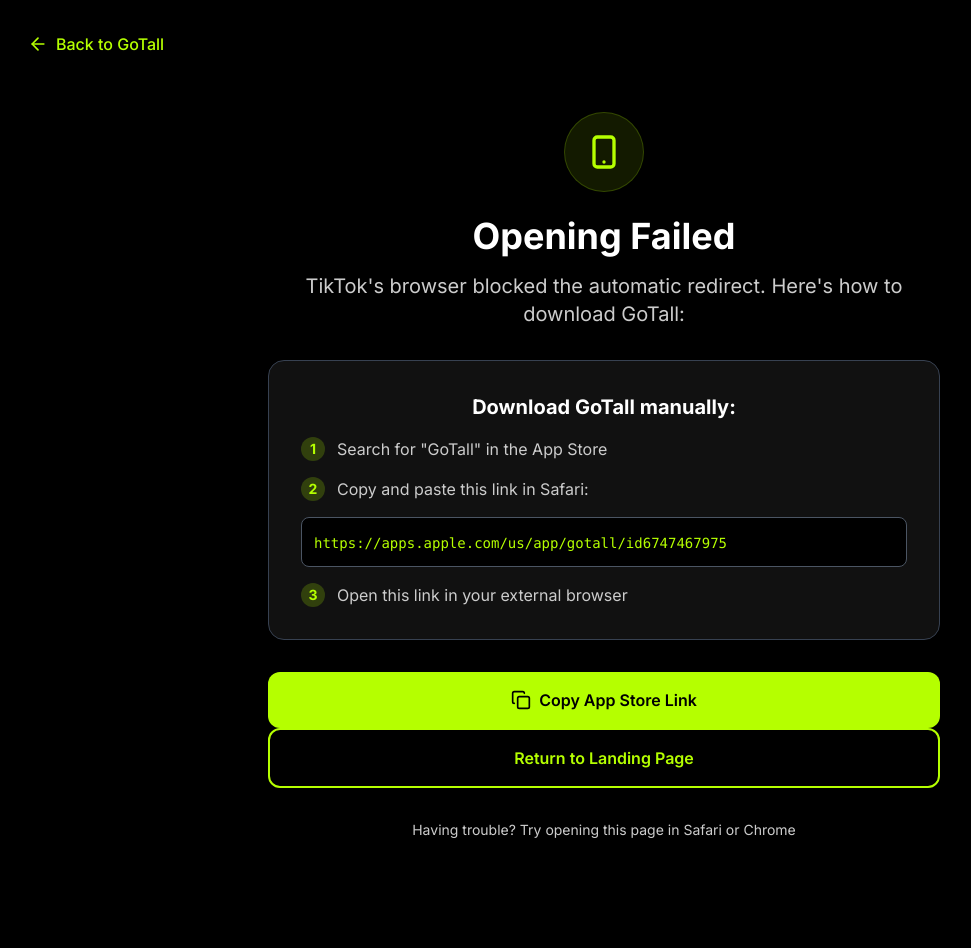
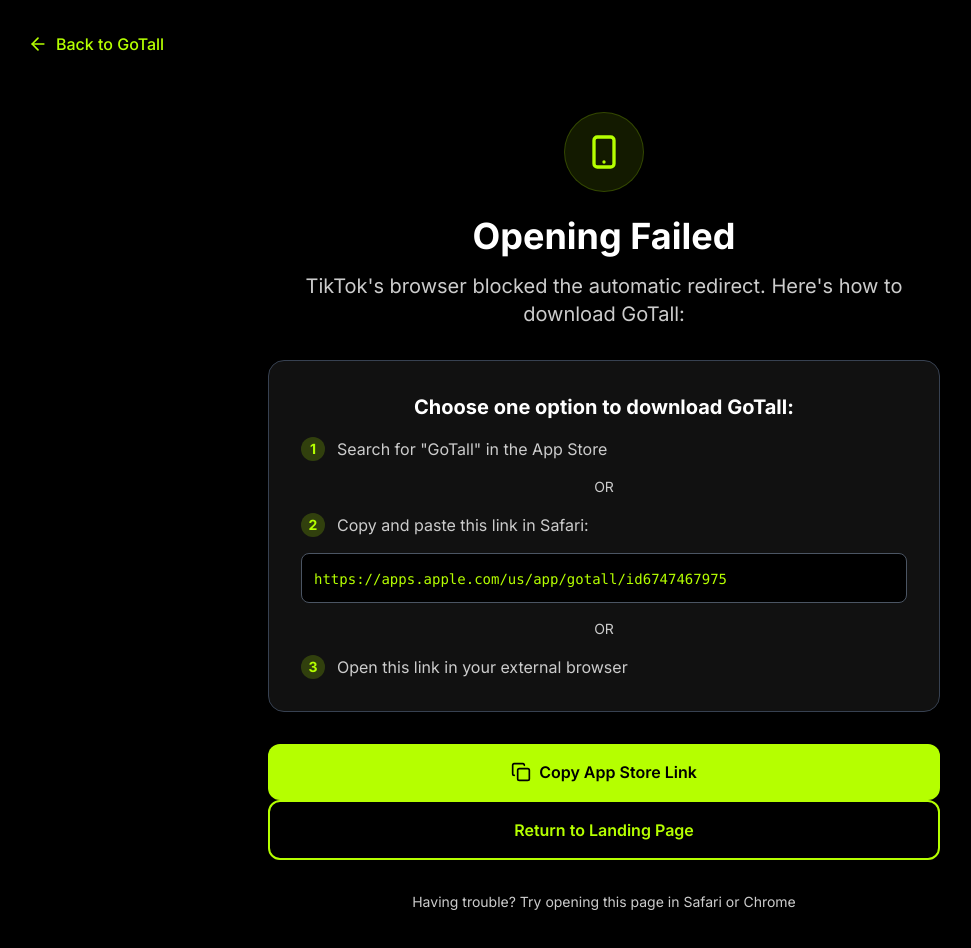
Before and after one commit to dannykonov/GoTall-Landing, a Next.js app: page /ios-redirect in a window 1280 px wide. Shown: the top 948 px of the page, without its empty margins (36-1007 px from the left). Before the commit the page ends 904 px from the top, so only its background shows below. Built offline with nearby package versions, Linux system fonts and the light colour scheme.

Commit message:
Clarify iOS redirect instructions - users only need to choose one option, not all three

```diff
--- a/src/app/ios-redirect/page.tsx
+++ b/src/app/ios-redirect/page.tsx
@@ -75,7 +75,7 @@
               transition={{ delay: 0.2, duration: 0.6 }}
               className="bg-primary-dark-gray rounded-2xl p-6 sm:p-8 border border-gray-700 mb-8"
             >
-              <h3 className="text-xl font-bold text-white mb-4">Download GoTall manually:</h3>
+              <h3 className="text-xl font-bold text-white mb-4">Choose one option to download GoTall:</h3>
               <div className="space-y-4 text-left">
                 <div className="flex items-start space-x-3">
                   <span className="flex-shrink-0 w-6 h-6 bg-primary-neon/20 rounded-full flex items-center justify-center">
@@ -83,6 +83,7 @@
                   </span>
                   <span className="text-primary-gray">Search for "GoTall" in the App Store</span>
                 </div>
+                <div className="text-center text-primary-gray text-sm">OR</div>
                 <div className="flex items-start space-x-3">
                   <span className="flex-shrink-0 w-6 h-6 bg-primary-neon/20 rounded-full flex items-center justify-center">
                     <span className="text-primary-neon font-bold text-sm">2</span>
@@ -94,6 +95,7 @@
                     https://apps.apple.com/us/app/gotall/id6747467975
                   </code>
                 </div>
+                <div className="text-center text-primary-gray text-sm">OR</div>
                 <div className="flex items-start space-x-3">
                   <span className="flex-shrink-0 w-6 h-6 bg-primary-neon/20 rounded-full flex items-center justify-center">
                     <span className="text-primary-neon font-bold text-sm">3</span>
```
